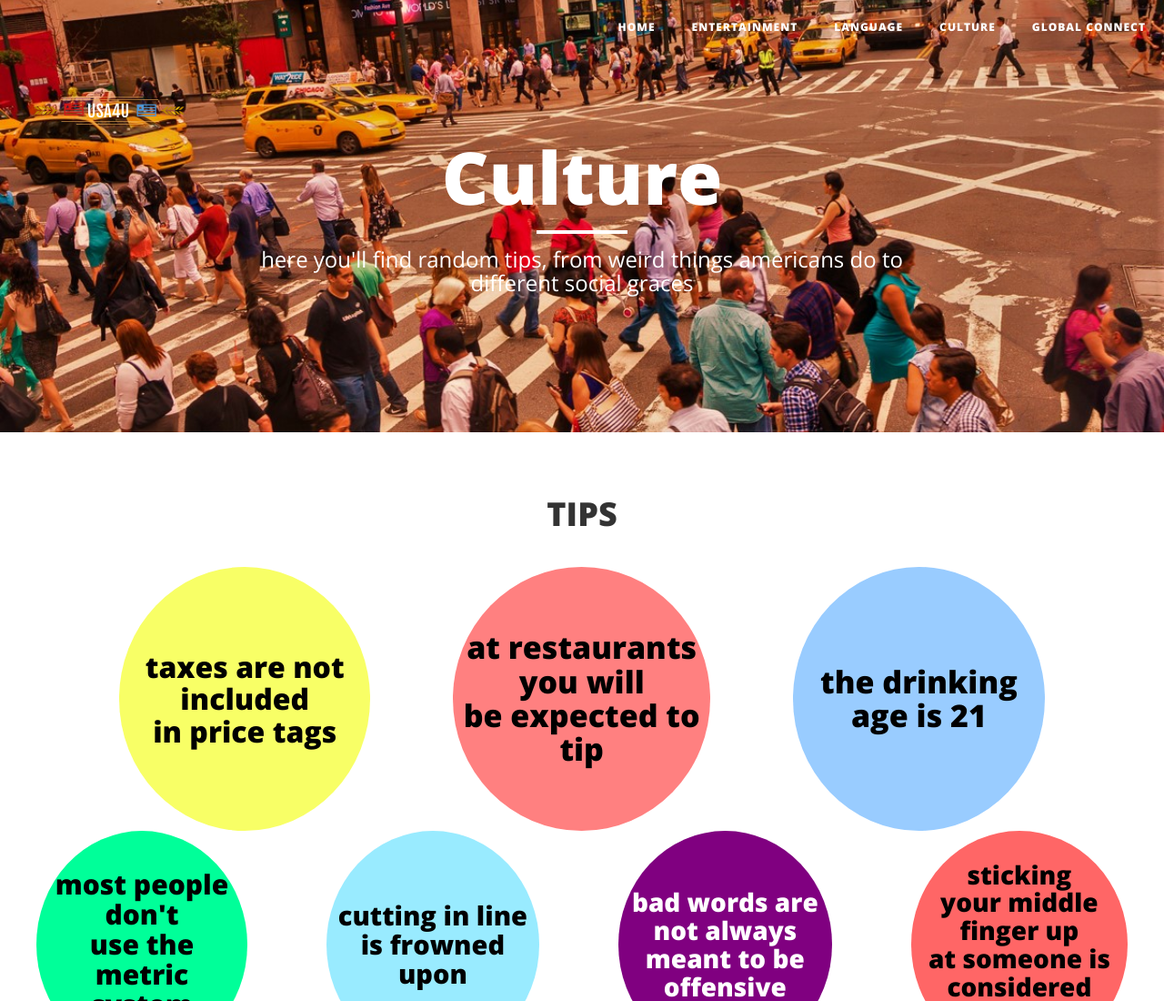
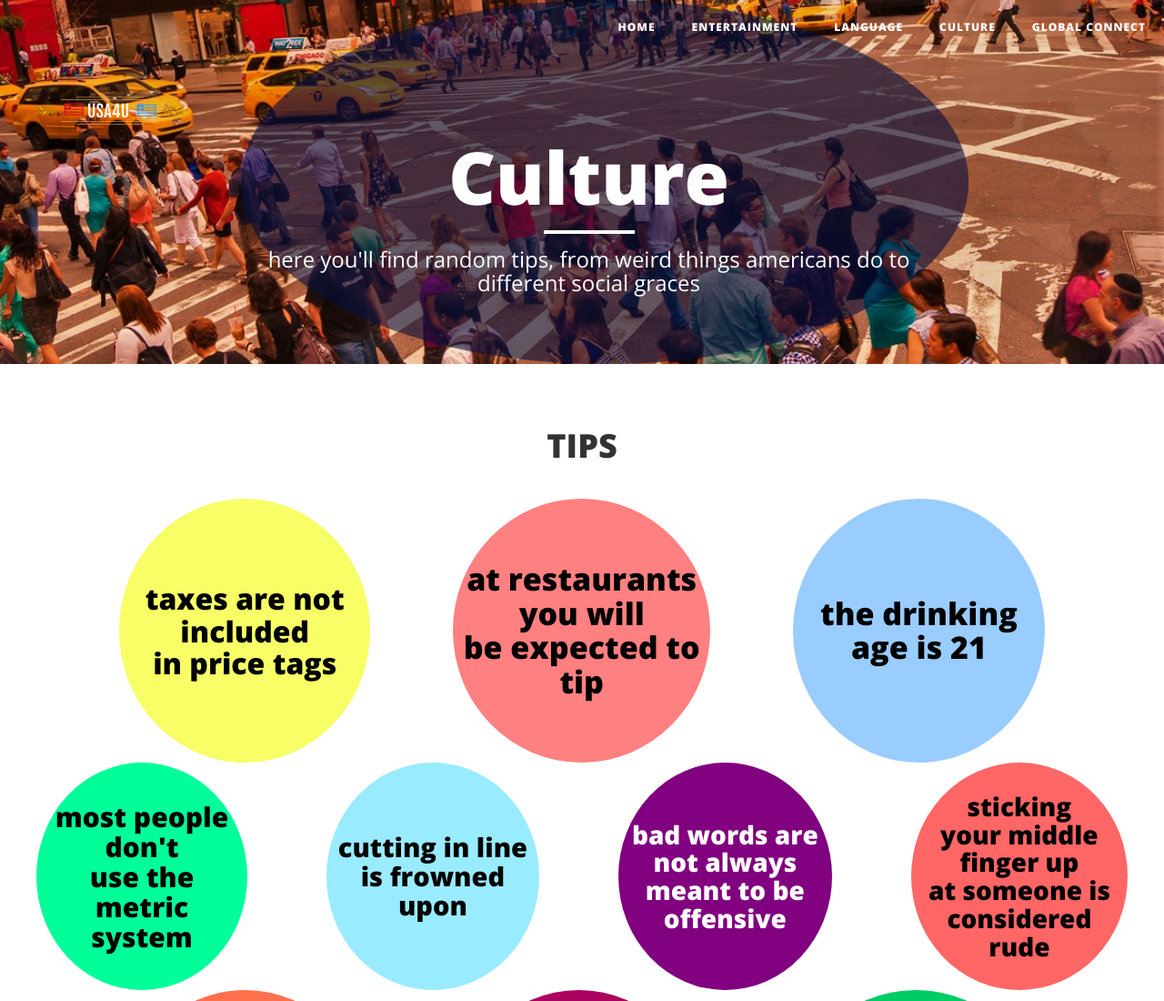
Before and after one commit to naskle/naskle.github.io, a website: page contact.html in a window 1280 px wide. Shown: the top 1100 px of the page at 91% size. Drawn offline with nearby package versions, Linux system fonts and the light colour scheme.

Commit message:
Update contact.html

```diff
--- a/contact.html
+++ b/contact.html
@@ -137,11 +137,12 @@ background-color:black;
         <div class="container">
             <div class="row">
                 <div class="col-lg-8 col-lg-offset-2 col-md-10 col-md-offset-1">
-                    <div class="page-heading" id="culthead">
+                    <div class="page-heading" id="culthead" style="position:absolute;z-index:1">
                         <h1 id="culthead2">Culture</h1>
                         <hr class="small">
                         <span id="culthead2" class="subheading">here you'll find random tips, from weird things americans do to different social graces</span>
-                    </div>
+                   </div>
+                   <img src="oval.png" id = "blueimg" style="z-index:1;">
                 </div>
             </div>
         </div>
```
